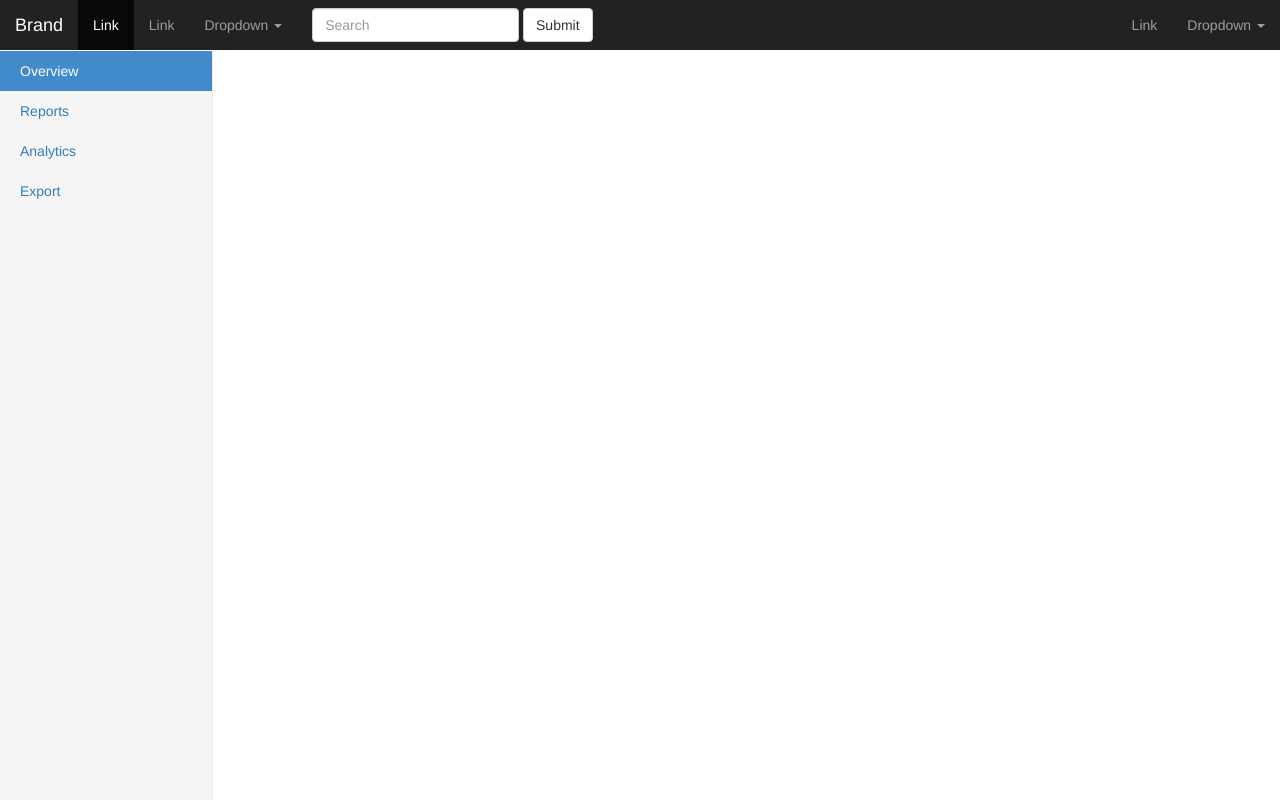
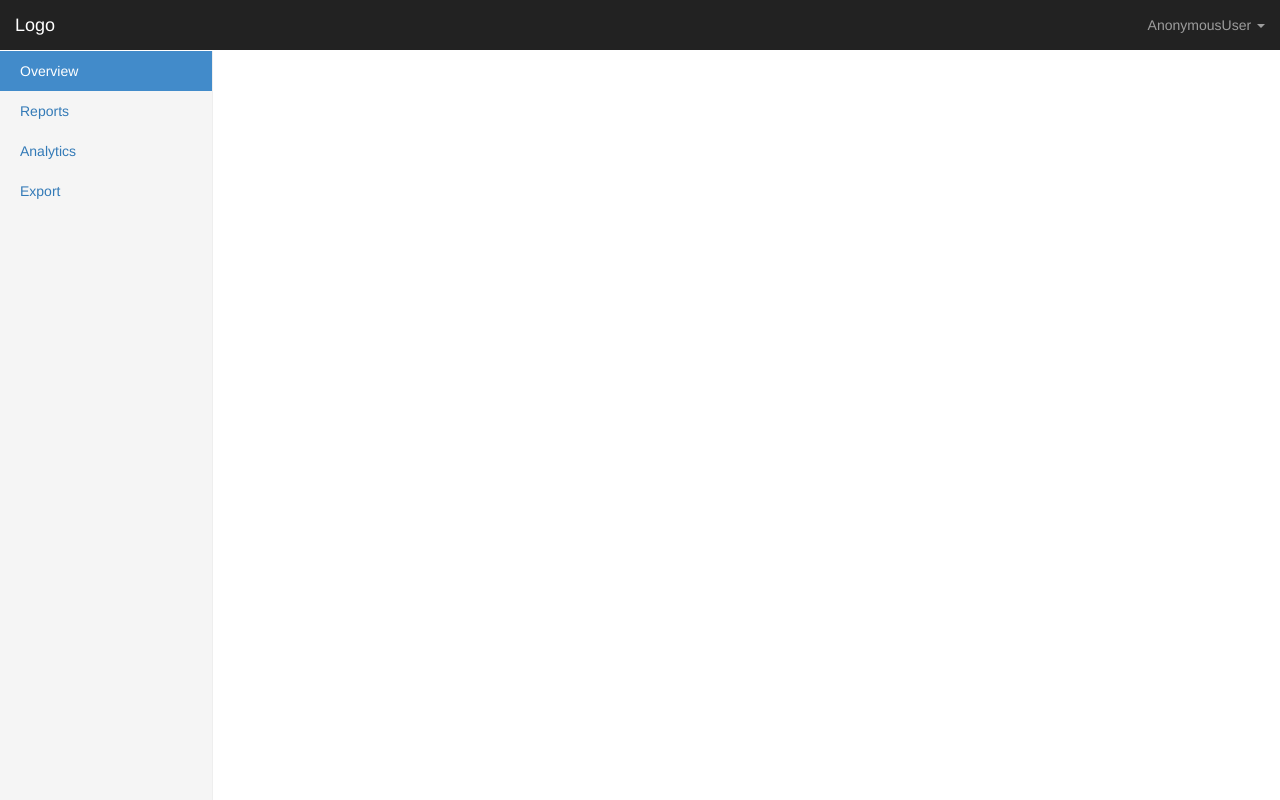
Before and after one commit to generil/hackathon, a Django app: page / in a window 1280 px wide. Run offline with Django 3.2, Linux system fonts and the light colour scheme; some libraries are stand-ins or nearby versions.

Commit message:
naega hajima hajima

```diff
--- a/hackathon/templates/login.html
+++ b/hackathon/templates/login.html
@@ -31,6 +31,9 @@
 									<div class="form-group">
 										<input type="password" class="form-control" id="pwd" placeholder="Enter password" name="password">
 									</div>
+									<div>
+										<small style="color:red">{{error_message}}</small><br><br>
+									</div>
 									<button type="submit" class="btn btn-primary">Login</button>
 								</form>
 								</div>
@@ -45,7 +48,7 @@
 			<div class="mastfoot">
 				<div class="inner">
 					<p>Made with <span class="glyphicon glyphicon-heart" aria-hidden="true"></span> by <a href="fb.com/rdatibula">Romy</a>,
-						<a href="fb.com/generildls">Generil</a> and <a href="fb.com/jams.salvacion">Alfi</a></p>
+						<a href="fb.com/generildls">Generil</a>, and <a href="fb.com/jams.salvacion">Alfi</a></p>
 				</div>
 			</div>
 
--- a/hackathon/templates/navbar.html
+++ b/hackathon/templates/navbar.html
@@ -9,44 +9,16 @@
 				<span class="icon-bar"></span>
 				<span class="icon-bar"></span>
 			</button>
-			<a class="navbar-brand" href="#">Brand</a>
+			<a class="navbar-brand" href="/">Logo</a>
 		</div>
 
 		<div class="collapse navbar-collapse" id="bs-example-navbar-collapse-1">
-			<ul class="nav navbar-nav">
-				<li class="active"><a href="#">Link <span class="sr-only">(current)</span></a></li>
-				<li><a href="#">Link</a></li>
+			<ul class="nav navbar-nav navbar-right">
 				<li class="dropdown">
-					<a href="#" class="dropdown-toggle" data-toggle="dropdown" role="button" aria-haspopup="true" aria-expanded="false">Dropdown <span class="caret"></span></a>
+					<a href="#" class="dropdown-toggle" data-toggle="dropdown" role="button" aria-haspopup="true" aria-expanded="false">{{user}} <span class="caret"></span></a>
 					<ul class="dropdown-menu">
-						<li><a href="#">Action</a></li>
-						<li><a href="#">Another action</a></li>
-						<li><a href="#">Something else here</a></li>
-						<li role="separator" class="divider"></li>
-						<li><a href="#">Separated link</a></li>
-						<li role="separator" class="divider"></li>
-						<li><a href="#">One more separated link</a></li>
-					</ul>
-				</li>
-			</ul>
-
-			<form class="navbar-form navbar-left">
-				<div class="form-group">
-					<input type="text" class="form-control" placeholder="Search">
-				</div>
-				<button type="submit" class="btn btn-default">Submit</button>
-			</form>
-
-			<ul class="nav navbar-nav navbar-right">
-				<li><a href="#">Link</a></li>
-				<li class="dropdown">
-					<a href="#" class="dropdown-toggle" data-toggle="dropdown" role="button" aria-haspopup="true" aria-expanded="false">Dropdown <span class="caret"></span></a>
-					<ul class="dropdown-menu">
-						<li><a href="#">Action</a></li>
-						<li><a href="#">Another action</a></li>
-						<li><a href="#">Something else here</a></li>
-						<li role="separator" class="divider"></li>
-						<li><a href="#">Separated link</a></li>
+						<li><a href="{% url 'log_out' %}">Edit Profile</a></li>
+						<li><a href="{% url 'log_out' %}">Log Out</a></li>
 					</ul>
 				</li>
 			</ul>
--- /dev/null
+++ b/registration/templates/edit_profile.html
@@ -0,0 +1,5 @@
+{% extends "base.html" %}
+{% block home %}
+{% block nav %}
+	{% include "navbar.html" %}
+{% endblock %}
--- a/registration/templates/register.html
+++ b/registration/templates/register.html
@@ -41,7 +41,7 @@
 					</div>
 					<div class="col-lg-3 col-md-3 col-sm-3"></div>
 				</div>
-				<p style="color: rgba(255, 255, 255, .5);">New here? <a href="">Sign Up</a>.</p>
+				<p style="color: rgba(255, 255, 255, .5);">Existing user? <a href="{% url 'log_in' %}">Log In</a>.</p>
 			</div>
 
 			<div class="mastfoot">
--- a/registration/views.py
+++ b/registration/views.py
@@ -17,12 +17,10 @@ def log_in(request):
     if request.method == 'POST':
         username = request.POST.get('username')
         password = request.POST.get('password')
-        # print email, password
         user = authenticate(username = username, password = password)
-        print user
+
         if user is not None:
             login(request, user)
-            print "heyyyy"
             return redirect('home')
 
         else:
```
